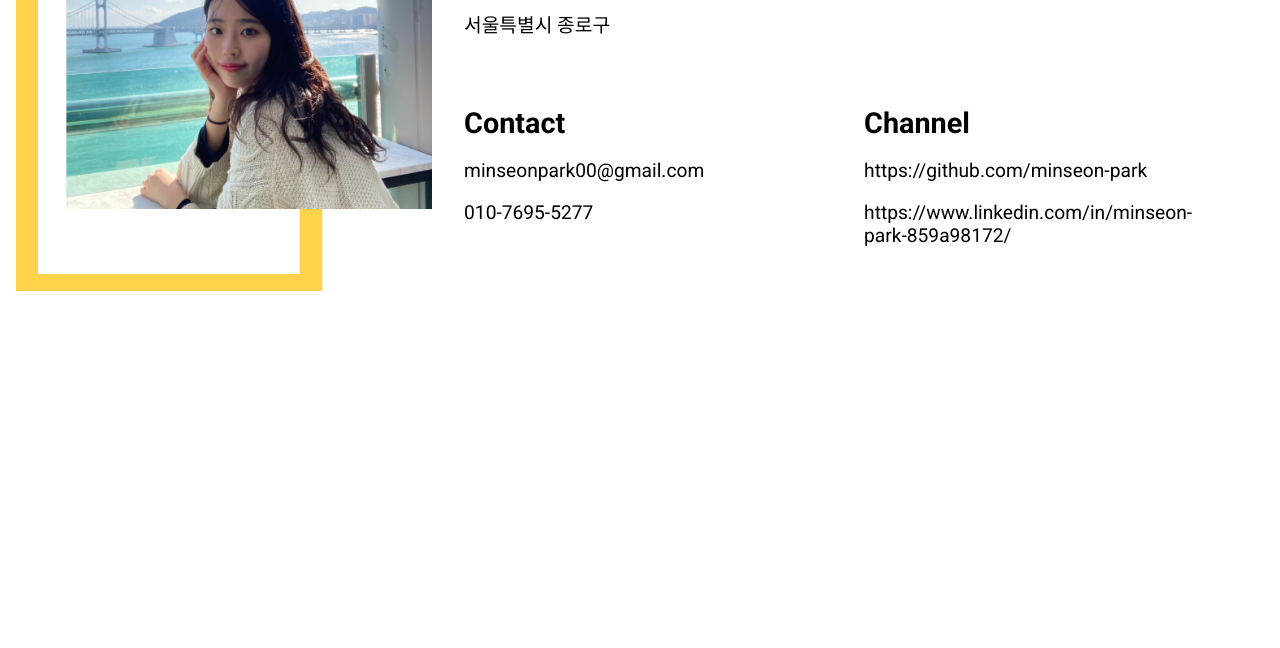
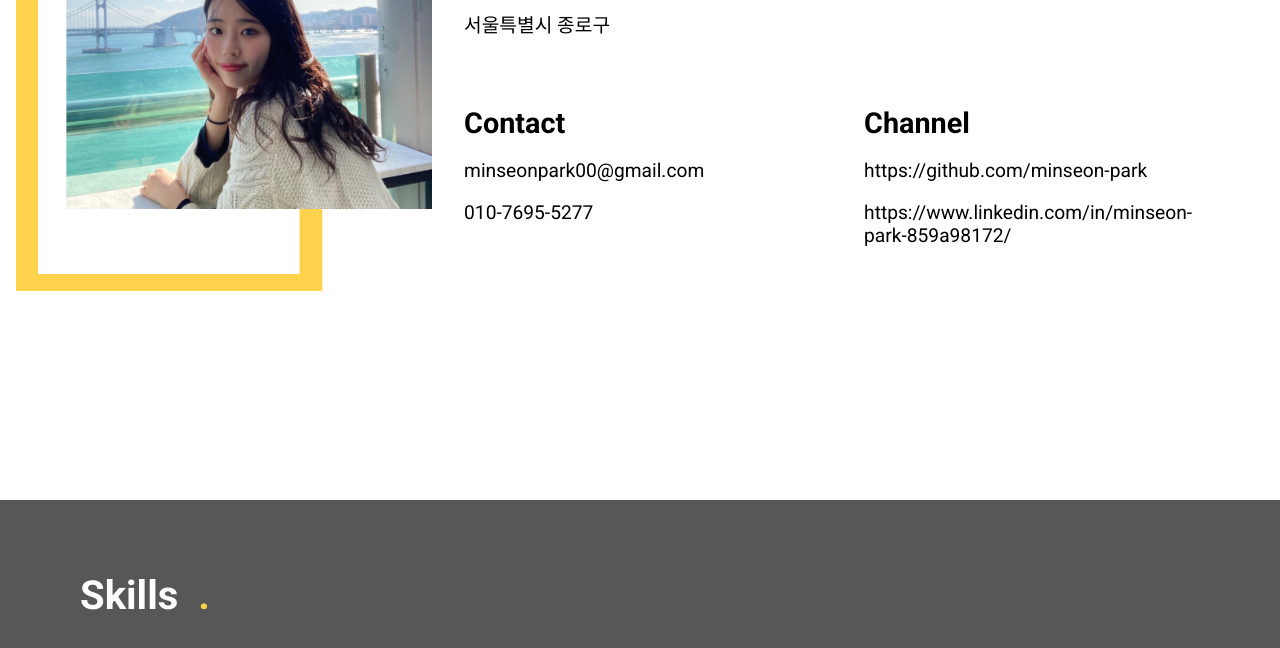
Before and after one commit to minseon-park/portfolio, a React (Create React App) app: page / in a window 1280 px wide. Shown: the part 1276-1924 px from the top of the page. Before the commit the page ends 1776 px from the top, so only its background shows below. Built offline with nearby package versions, Linux system fonts and the light colour scheme.

Commit message:
create skills part

```diff
--- a/src/App.tsx
+++ b/src/App.tsx
@@ -2,12 +2,14 @@ import React from "react";
 import Nav from "./components/Nav";
 import Intro from "./components/Intro";
 import About from "./components/About";
+import Skills from "./components/Skills";
 function App() {
   return (
     <div className="App">
       <Nav />
       <Intro />
       <About />
+      <Skills />
     </div>
   );
 }
--- /dev/null
+++ b/src/components/Skills.tsx
@@ -0,0 +1,11 @@
+import "../styles/Skills.css";
+export default function Skills() {
+  return (
+    <div className="skills">
+      <div className="skillsTitle">
+        <p>Skills</p>
+        <p id="skillsColor">.</p>
+      </div>
+    </div>
+  );
+}
--- a/src/data.ts
+++ b/src/data.ts
@@ -1,10 +1,14 @@
 export const navitems = ["About me", "Skills", "Projects", "Experience"];
+
+//Intro part Data
 export const introText = [
   "Hello World! 안녕하세요",
   "저의 portfolio 웹사이트 방문을 환영합니다.",
   "저는 무언가 만드는것을 좋아하고 새로운 도전을 즐기고 두려워하지 않습니다.",
   "제가 만들고있는 것들. 도전하고 있는 것들. 이곳에서 마음껏 구경해주세요",
 ];
+
+//About part Data
 export const minseonInfo = ["박민선 / Minseon Park", "1997.12.19", "서울특별시 종로구"];
 export const educationInfo = ["San Francisco State University 졸업"];
 export const contactInfo = ["minseonpark00@gmail.com", "010-7695-5277"];
--- /dev/null
+++ b/src/styles/Skills.css
@@ -0,0 +1,17 @@
+.skills {
+  height: 55rem;
+  background-color: #575757;
+}
+.skillsTitle {
+  display: flex;
+  flex-direction: row;
+  font-weight: 600;
+  font-size: 2.5em;
+  padding: 2rem 2rem 2rem 5rem;
+  color: white;
+}
+
+#skillsColor {
+  color: #ffd24c;
+  margin-left: 0.5em;
+}
```
